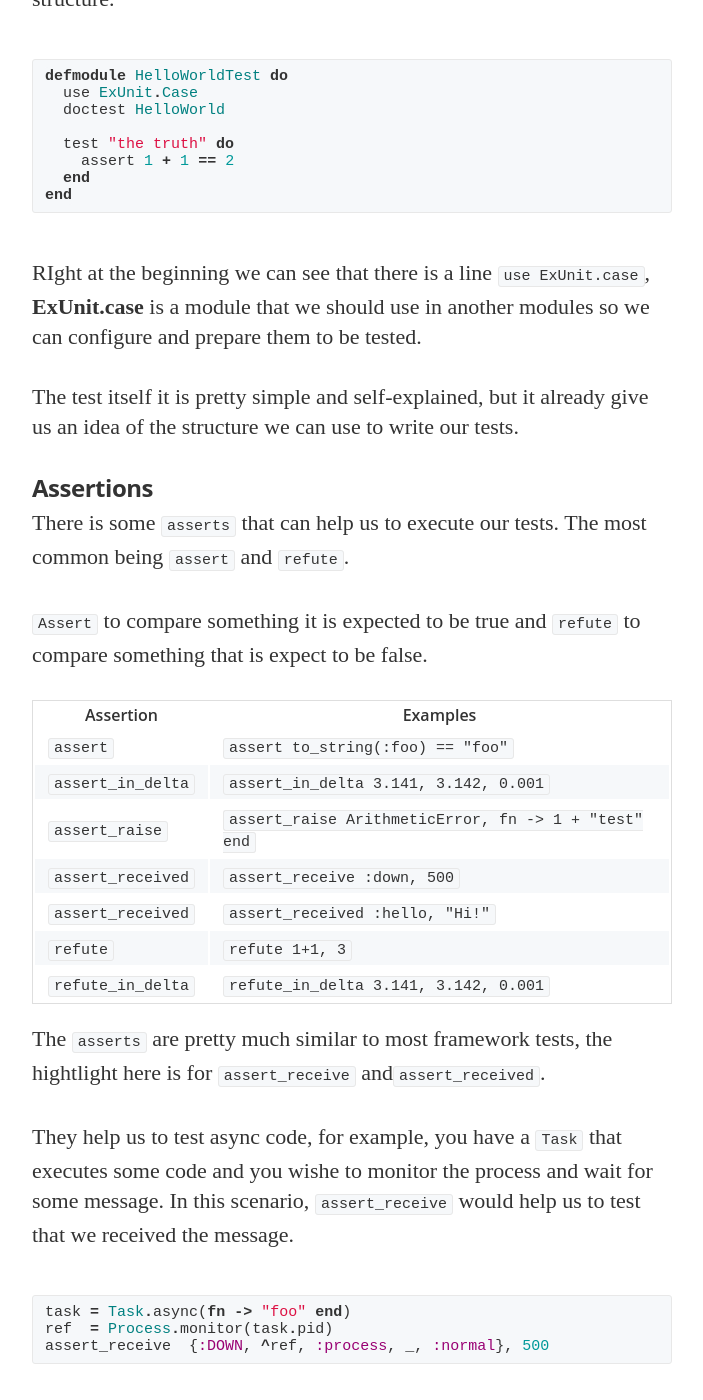
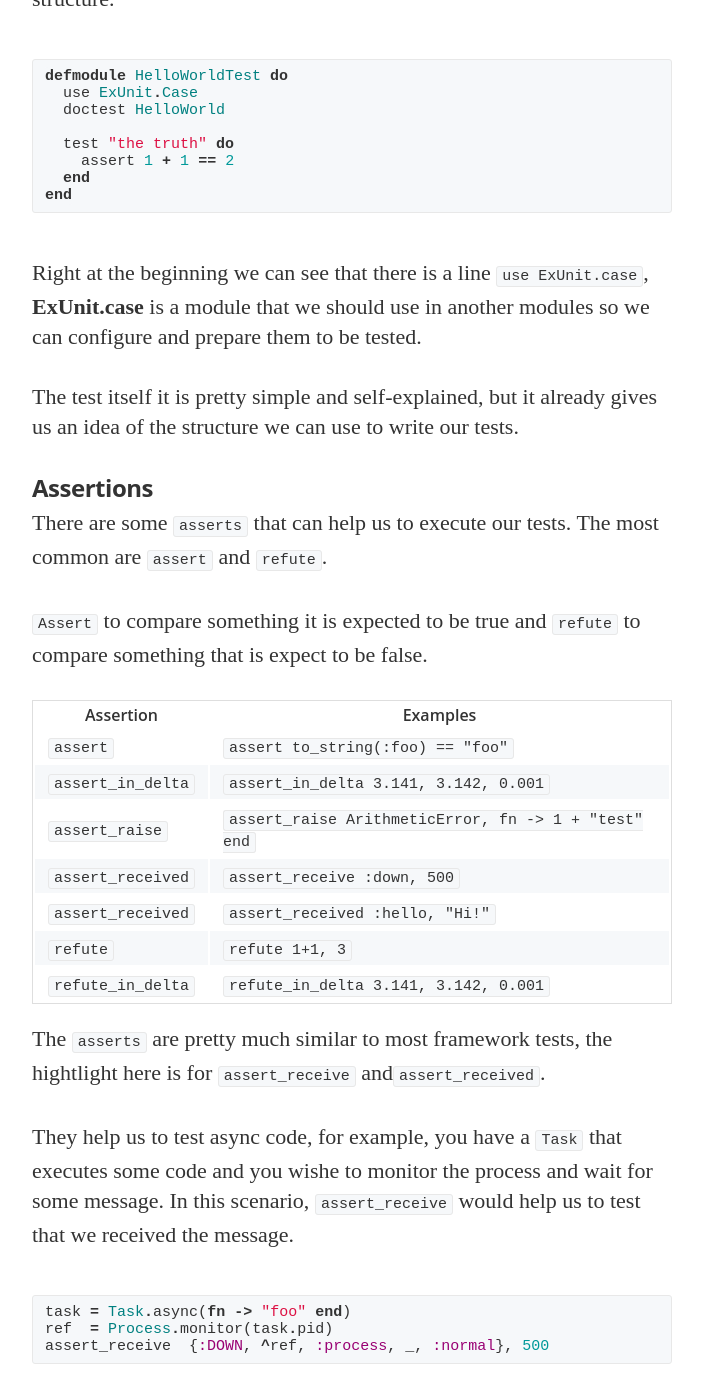
Before and after one commit to amandasposito/amandasposito.github.io, a Jekyll site: the page built from _posts/2017-06-04-testing-in-elixir-where-to-start.markdown, in a window 1280 px wide and 1400 px high, scrolled down 1147 px. Shown: the whole window, without its empty margins (288-991 px from the left). Built offline with Jekyll 4.4.1, drawn with Linux system fonts in a browser that asks for light colours; nearby versions of some CDN libraries; some web fonts are replaced; some of the changed text lies outside the part shown.

Commit message:
Fix typo

```diff
--- a/_posts/2017-06-04-testing-in-elixir-where-to-start.markdown
+++ b/_posts/2017-06-04-testing-in-elixir-where-to-start.markdown
@@ -54,13 +54,13 @@ defmodule HelloWorldTest do
 end
 {% endhighlight %}
 
-RIght at the beginning we can see that there is a line  `use ExUnit.case`, **ExUnit.case** is a module that we should use in another modules so we can configure and prepare them to be tested.
+Right at the beginning we can see that there is a line  `use ExUnit.case`, **ExUnit.case** is a module that we should use in another modules so we can configure and prepare them to be tested.
 
-The test itself it is pretty simple and self-explained, but it already give us an idea of the structure we can use to write our tests.
+The test itself it is pretty simple and self-explained, but it already gives us an idea of the structure we can use to write our tests.
 
 ### Assertions
 
-There is some `asserts` that can help us to execute our tests. The most common being `assert` and `refute`.
+There are some `asserts` that can help us to execute our tests. The most common are `assert` and `refute`.
 
 `Assert` to compare something it is expected to be true and `refute` to compare something that is expect to be false.
 
@@ -91,7 +91,7 @@ There are a few more `asserts` that may help us and you can find them at the [Ex
 
 ### Describe
 
-To group our tests, there is a function called `describe` and It is a very used convention to organize the tests in a group of examples by function.
+To group our tests, there is a function called `describe` and it is a very used convention to organize the tests in a group of examples by function.
 
 {% highlight elixir %}
 describe "Some.Function" do
```
Also changed, not shown: other parts of _posts/2017-06-04-testing-in-elixir-where-to-start.markdown (+3 -5 lines).
